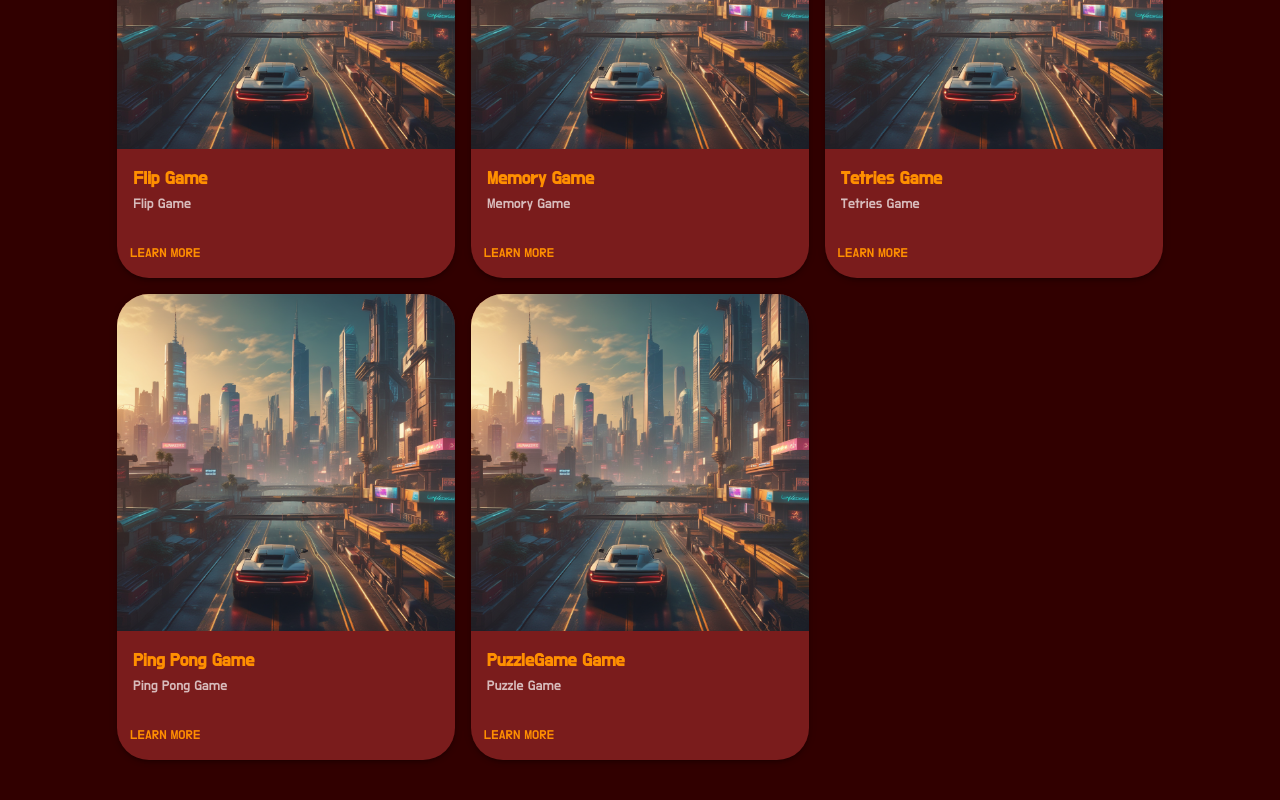
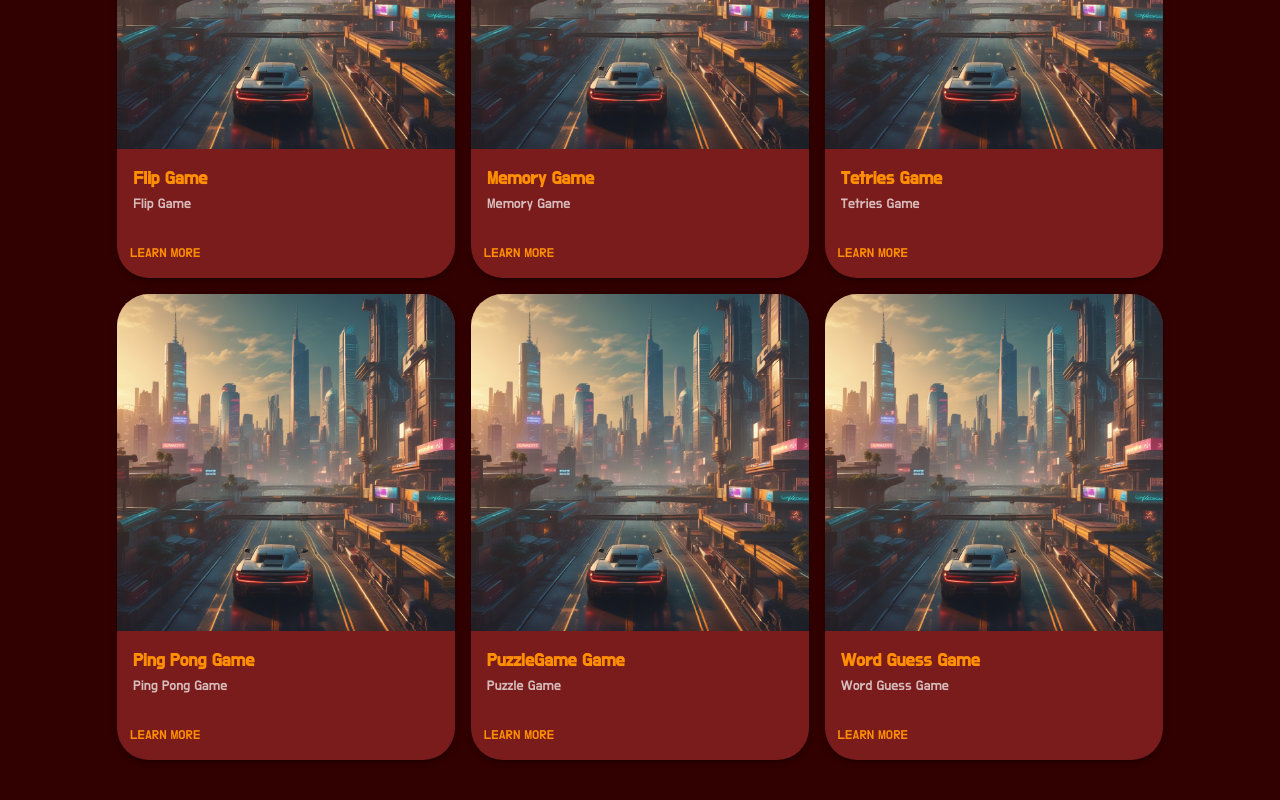
Before and after one commit to idrissziadi/Game-Hub, a React (Create React App) app: page / in a window 1280 px wide. Shown: the part 1238-2038 px from the top of the page. Built offline with nearby package versions, Linux system fonts and the light colour scheme; no server answers.

Commit message:
Update Home.jsx

```diff
--- a/src/pages/Home.jsx
+++ b/src/pages/Home.jsx
@@ -66,6 +66,9 @@ const Home = () => {
                   <Grid item xs={12} sm={6} md={4}>
                     <GameCard image={image} title={"PuzzleGame Game"} subTitle={"Puzzle Game"} route="/puzzlegame" />
                   </Grid>
+                  <Grid item xs={12} sm={6} md={4}>
+                    <GameCard image={image} title={"Word Guess Game"} subTitle={"Word Guess Game"} route="/wordguess" />
+                  </Grid>
                 </Grid>
               </Grid>
             </Grid>
```
